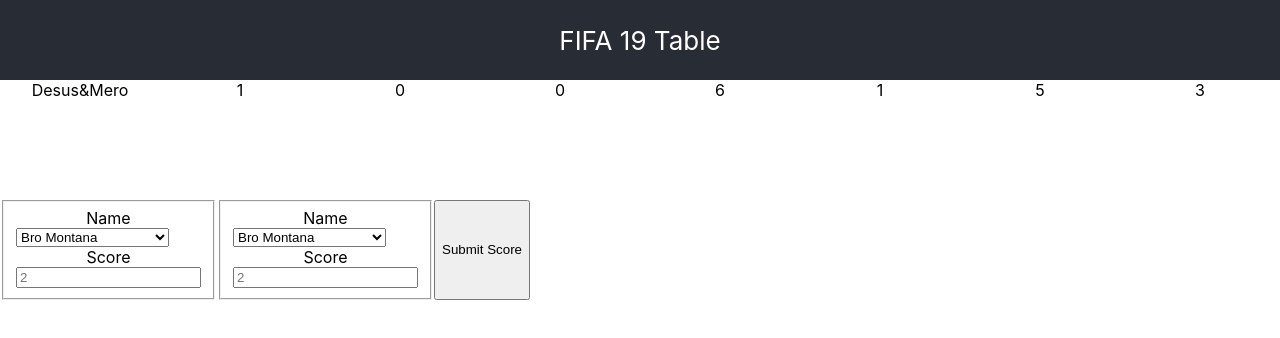
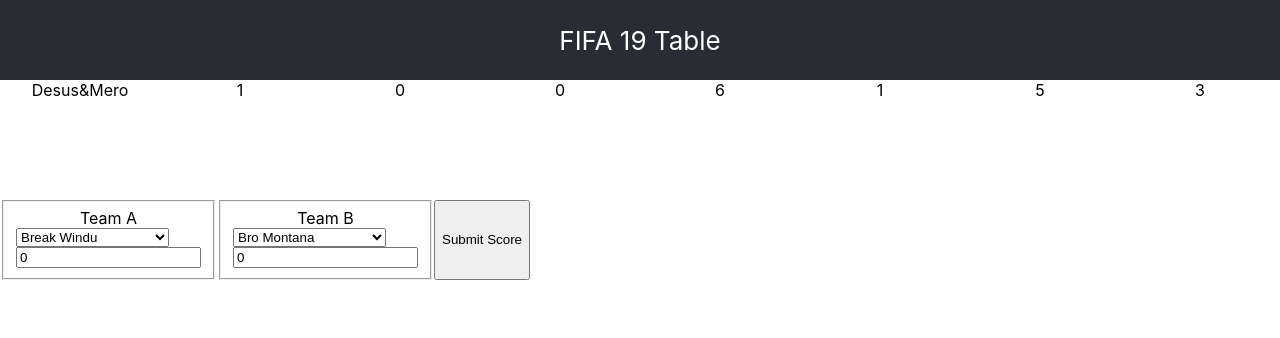
Before and after one commit to vinniewrote/office-fifa-tracking, a React (Create React App) app: page / in a window 1280 px wide. Shown: the top 338 px of the page. Built offline with nearby package versions, Linux system fonts and the light colour scheme.

Commit message:
removing refs for form

```diff
--- a/src/components/EnterScore.js
+++ b/src/components/EnterScore.js
@@ -2,47 +2,57 @@
 import teams from '../data/team-manifest';
 
 class EnterScore extends Component {
-  constructor(props) {
-    super(props);
-    this.team1Ref = React.createRef();
-    this.team1ScoreRef = React.createRef();
-    this.team2Ref = React.createRef();
-    this.team2ScoreRef = React.createRef();
-  }
+  state = {
+    team1Name: 'Break Windu',
+    team1Score: 0,
+    team2Name: 'Bro Montana',
+    team2Score: 0,
+  };
+
+  handleChange = event => {
+    this.setState({ team1Score: event.target.value });
+  };
+
+  handleInputChange = event => {
+    const target = event.target;
+    const value = target.value;
+    const name = target.name;
+
+    this.setState({
+      [name]: value,
+    });
+  };
 
   findWinner = event => {
     event.preventDefault();
-    const tm1sc = parseInt(this.team1ScoreRef.current.value);
-    const tm2sc = parseInt(this.team2ScoreRef.current.value);
-    const tm1 = this.team1Ref.current.value;
-    const tm2 = this.team2Ref.current.value;
+    const { team1Name, team1Score, team2Name, team2Score } = this.state;
     const gameKey = `game${Date.now()}`;
-    if (tm1 !== tm2) {
+    if (team1Name !== team2Name) {
       const scoreCard = {
         game: gameKey,
-        team1: tm1,
-        team1Score: tm1sc,
-        team2: tm2,
-        team2Score: tm2sc,
+        team1Name,
+        team1Score,
+        team2Name,
+        team2Score,
       };
 
-      if (tm1sc > tm2sc) {
-        const gameWinner = tm1;
+      if (team1Score > team2Score) {
+        const gameWinner = team1Name;
         const winnerCard = {
           game: gameKey,
           winner: gameWinner,
         };
 
         this.props.addWinner(winnerCard);
-      } else if (tm1sc === tm2sc) {
+      } else if (team1Score === team2Score) {
         const gameWinner = 'Draw';
         const winnerCard = {
           game: gameKey,
           winner: gameWinner,
         };
         this.props.addWinner(winnerCard);
-      } else if (tm1sc < tm2sc) {
-        const gameWinner = tm2;
+      } else if (team1Score < team2Score) {
+        const gameWinner = team2Name;
         const winnerCard = {
           game: gameKey,
           winner: gameWinner,
@@ -56,36 +66,54 @@
 
   render() {
     const teamList = teams.map(team => (
-      <option key={team.teamName}>{team.teamName}</option>
+      <option value={team.teamName} key={team.teamName}>
+        {team.teamName}
+      </option>
     ));
 
     return (
       <form className="submitScore" onSubmit={this.findWinner}>
         <fieldset>
-          <label htmlFor="">Name</label>
-          <select className="team1" ref={this.team1Ref}>
+          <label>
+            Team A
+            <select
+              name="team1Name"
+              type="select"
+              value={this.state.team1Name}
+              onChange={this.handleInputChange}
+            >
               {teamList}
             </select>
-          <label htmlFor="team1Score">Score</label>
+          </label>
+          <label>
             <input
-            id="team1Score"
-            type=""
-            placeholder="2"
-            ref={this.team1ScoreRef}
+              name="team1Score"
+              type="number"
+              value={this.state.team1Score}
+              onChange={this.handleInputChange}
             />
+          </label>
         </fieldset>
         <fieldset>
-          <label htmlFor="">Name</label>
-          <select className="team2" ref={this.team2Ref}>
+          <label>
+            Team B
+            <select
+              name="team2Name"
+              type="select"
+              value={this.state.team2Name}
+              onChange={this.handleInputChange}
+            >
               {teamList}
             </select>
-          <label htmlFor="team2Score">Score</label>
+          </label>
+          <label>
             <input
-            id="team2Score"
-            type=""
-            placeholder="2"
-            ref={this.team2ScoreRef}
+              name="team2Score"
+              type="number"
+              value={this.state.team2Score}
+              onChange={this.handleInputChange}
             />
+          </label>
         </fieldset>
         <button type="submit">Submit Score</button>
       </form>
--- a/src/components/GameScorecard.js
+++ b/src/components/GameScorecard.js
@@ -2,17 +2,23 @@
 
 class GameScorecard extends Component {
   render() {
-    const { game, team1, team2, team1Score, team2Score } = this.props.details;
+    const {
+      game,
+      team1Name,
+      team2Name,
+      team1Score,
+      team2Score,
+    } = this.props.details;
     return (
       <div className="card-block">
         <div className="game-block">
           <div className="game-number">{game}</div>
           <div className="player-1">
-            <div className="player-name">{team1}</div>
+            <div className="player-name">{team1Name}</div>
             <div className="player-score">{team1Score}</div>
           </div>
           <div className="player-1">
-            <div className="player-name">{team2}</div>
+            <div className="player-name">{team2Name}</div>
             <div className="player-score">{team2Score}</div>
           </div>
         </div>
--- a/src/components/Layout.js
+++ b/src/components/Layout.js
@@ -5,14 +5,11 @@
 import teams from '../data/team-manifest';
 
 class Layout extends Component {
-  constructor() {
-    super();
-    this.state = {
-      teams,
-      scores: {},
-      winners: {},
-    };
-  }
+  state = {
+    teams,
+    scores: {},
+    winners: {},
+  };
 
   addScore = score => {
     const scoreSet = { ...this.state.scores };
```
Lines whose indentation alone changed are shown as unchanged.
